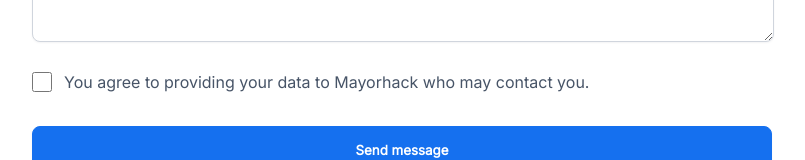
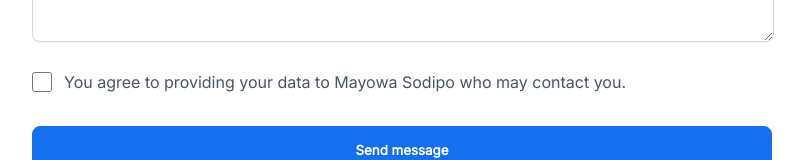
Before and after one commit to Mayorhack/linktree, a React (Create React App) app: page /contact in a window 1280 px wide. Shown: the part 578-738 px from the top of the page, without its empty margins (238-1043 px from the left). Built offline with nearby package versions, Linux system fonts and the light colour scheme.

Commit message:
refactor: changed name on contact form

```diff
--- a/src/components/Contact.jsx
+++ b/src/components/Contact.jsx
@@ -3,7 +3,7 @@ import { useState } from "react";
 import "../styles/contact.scss";
 
 const Contact = () => {
-  const name = "Mayorhack";
+  const name = "Mayowa Sodipo";
   const [formData, setFormData] = useState({
     first_name: "",
     last_name: "",
```
